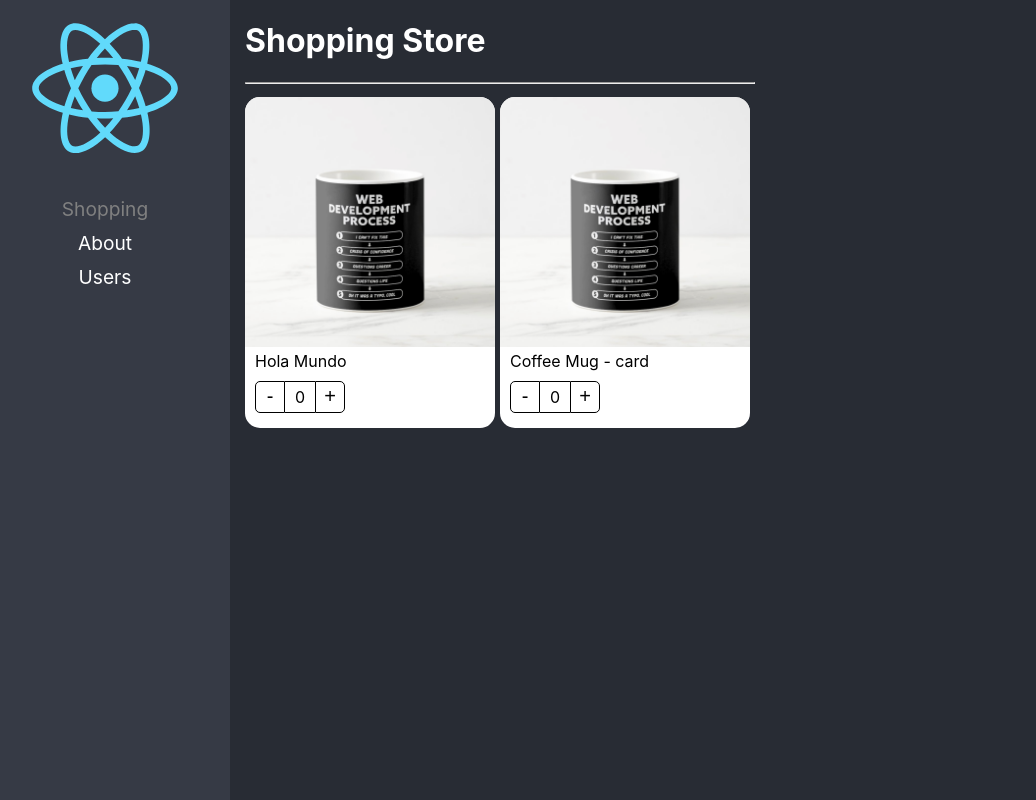
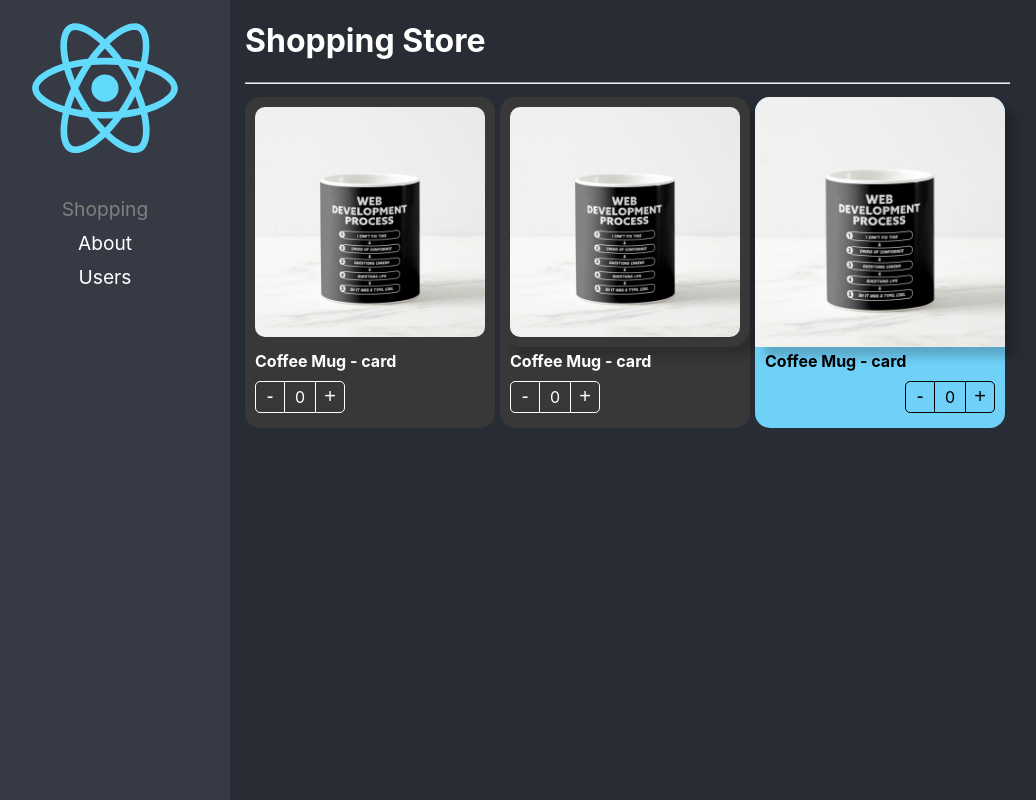
Before and after one commit to Ezequielz/react-adv, a React (Create React App) app: page /home in a window 1280 px wide. Shown: the whole page, without its empty margins (20-1056 px from the left). Built offline with nearby package versions, Linux system fonts and the light colour scheme.

Commit message:
Component extend styles - done

```diff
--- a/src/02-component-patterns/components/ProductButtons.tsx
+++ b/src/02-component-patterns/components/ProductButtons.tsx
@@ -3,14 +3,23 @@
 
 import styles from '../styles/styles.module.css';
 
+export interface Props {
+    className?: string;
+    style?: React.CSSProperties;
 
-export const ProductButtons = () =>{
+}
+
+
+export const ProductButtons = ({className , style}: Props) =>{
 
     const { increaseBy , counter } = useContext( ProductContext );
 
     return(
 
-        <div className={ styles.buttonsContainer }>
+        <div
+            className={ `${styles.buttonsContainer} ${className}` }
+            style={style}
+        >
             <button
                 className={ styles.buttonMinus }
                 onClick={ () => increaseBy( -1 ) }
--- a/src/02-component-patterns/components/ProductCard.tsx
+++ b/src/02-component-patterns/components/ProductCard.tsx
@@ -1,16 +1,22 @@
-import { createContext } from 'react';
+import { createContext, ReactElement } from 'react';
 import { useProduct } from '../hooks/useProduct';
 
 import styles from '../styles/styles.module.css';
-import { ProductCardProps, ProductContextProps } from '../interfaces/interfaces';
+import { Product, ProductContextProps } from '../interfaces/interfaces';
 
 
 
 export const ProductContext = createContext({} as ProductContextProps)
 const { Provider } = ProductContext
 
+export interface Props {
+    product: Product;
+    children?: ReactElement | ReactElement[];
+    className?: string;
+    style?: React.CSSProperties
+}
 
-export const ProductCard = ( {children, product }: ProductCardProps) => {
+export const ProductCard = ( {children, product, className, style }: Props) => {
 
 
     const { counter, increaseBy } = useProduct();
@@ -21,7 +27,10 @@
             increaseBy,
             product
         }} >
-            <div className={ styles.productCard } >
+            <div
+                className={ `${styles.productCard} ${className} ` }
+                style={ style }
+            >
 
 
                     { children }
--- a/src/02-component-patterns/components/ProductImage.tsx
+++ b/src/02-component-patterns/components/ProductImage.tsx
@@ -4,7 +4,15 @@
 import styles from '../styles/styles.module.css';
 import noImage from '../assets/no-image.jpg';
 
-export const ProductImage = ({ img = '' }) => {
+export interface Props {
+    img?: string;
+    className?: string;
+    style?: React.CSSProperties;
+
+}
+
+
+export const ProductImage = ({ img = '', className , style} : Props) => {
 
     const { product } = useContext( ProductContext );
 
@@ -19,6 +27,11 @@
     }
 
     return (
-        <img className={ styles.productImg } src={ imgToShow } alt="Product" />
+        <img
+            className={ `${styles.productImg} ${className}` }
+            style={ style }
+            src={ imgToShow }
+            alt="Product"
+        />
     )
 }
--- a/src/02-component-patterns/components/ProductTitle.tsx
+++ b/src/02-component-patterns/components/ProductTitle.tsx
@@ -4,11 +4,21 @@
 import styles from '../styles/styles.module.css';
 
 
-export const ProductTitle = ({ title }: { title?: string }  ) => {
+export interface Props {
+    className?: string;
+    title?: string;
+    style?: React.CSSProperties;
+}
+
+
+export const ProductTitle = ({ title,className,style }: Props ) => {
 
     const { product } = useContext( ProductContext );
 
     return (
-        <span className={ styles.productDescription }>{ title ? title : product.title } </span>
+        <span
+            className={ `${styles.productDescription} ${className}` }
+            style={ style }
+        >{ title ? title : product.title } </span>
     )
 }
--- a/src/02-component-patterns/pages/ShoppingPage.tsx
+++ b/src/02-component-patterns/pages/ShoppingPage.tsx
@@ -1,4 +1,6 @@
 import { ProductButtons, ProductCard, ProductImage, ProductTitle } from "../components";
+import "../styles/custom-styles.css"
+
 
 const product = {
     id: '1',
@@ -10,7 +12,7 @@
 export const ShoppingPage = () => {
   return (
 
-        <div>
+        <div >
             <h1> Shopping Store </h1>
             <hr />
 
@@ -20,17 +22,47 @@
                 flexWrap: 'wrap'
             }}>
 
-                <ProductCard product={ product }>
-                    <ProductCard.Image />
-                    <ProductCard.Title title="Hola Mundo"/>
-                    <ProductCard.Buttons />
+                <ProductCard
+                    product={ product }
+                    className="bg-dark text-white "
+                >
+                    <ProductCard.Image className="custom-image"/>
+                    <ProductCard.Title className="text-bold"/>
+                    <ProductCard.Buttons className="custom-buttons"/>
 
                 </ProductCard>
 
-                <ProductCard product={ product }>
-                    <ProductImage />
-                    <ProductTitle />
-                    <ProductButtons />
+                <ProductCard
+                    product={ product }
+                    className="bg-dark text-white "
+                >
+                    <ProductImage
+                        className="custom-image"
+                        style={{
+                            boxShadow: '10px 10px 10px rgba(0,0,0,0.2)'
+                        }}
+                    />
+                    <ProductTitle className="text-bold" />
+                    <ProductButtons className="custom-buttons"/>
+
+                </ProductCard>
+
+                <ProductCard
+                    product={ product }
+                    style={{
+                        backgroundColor: '#70D1F8'
+                    }}
+                >
+                    <ProductImage style={{
+                        boxShadow: '10px 10px 10px rgba(0,0,0,0.2)'
+                    }}/>
+                    <ProductTitle  style={{
+                        fontWeight: 'bold'
+                    }}/>
+                    <ProductButtons style={{
+                        display: 'flex',
+                        justifyContent: 'end'
+                    }}/>
 
                 </ProductCard>
 
--- /dev/null
+++ b/src/02-component-patterns/styles/custom-styles.css
@@ -0,0 +1,22 @@
+.bg-dark{
+    background-color: rgb(56, 56, 56);
+}
+
+.text-white{
+    color: white;
+}
+
+.text-bold{
+    font-weight: bold;
+}
+
+.custom-image{
+    border-radius: 20px;
+    padding: 10px;
+    width: calc( 100% - 20px);
+}
+
+.custom-buttons button, .custom-buttons div{
+    border-color: white;
+    color: white;
+}
```
Also changed, not shown: src/02-component-patterns/interfaces/interfaces.ts (+13 -10 lines).
